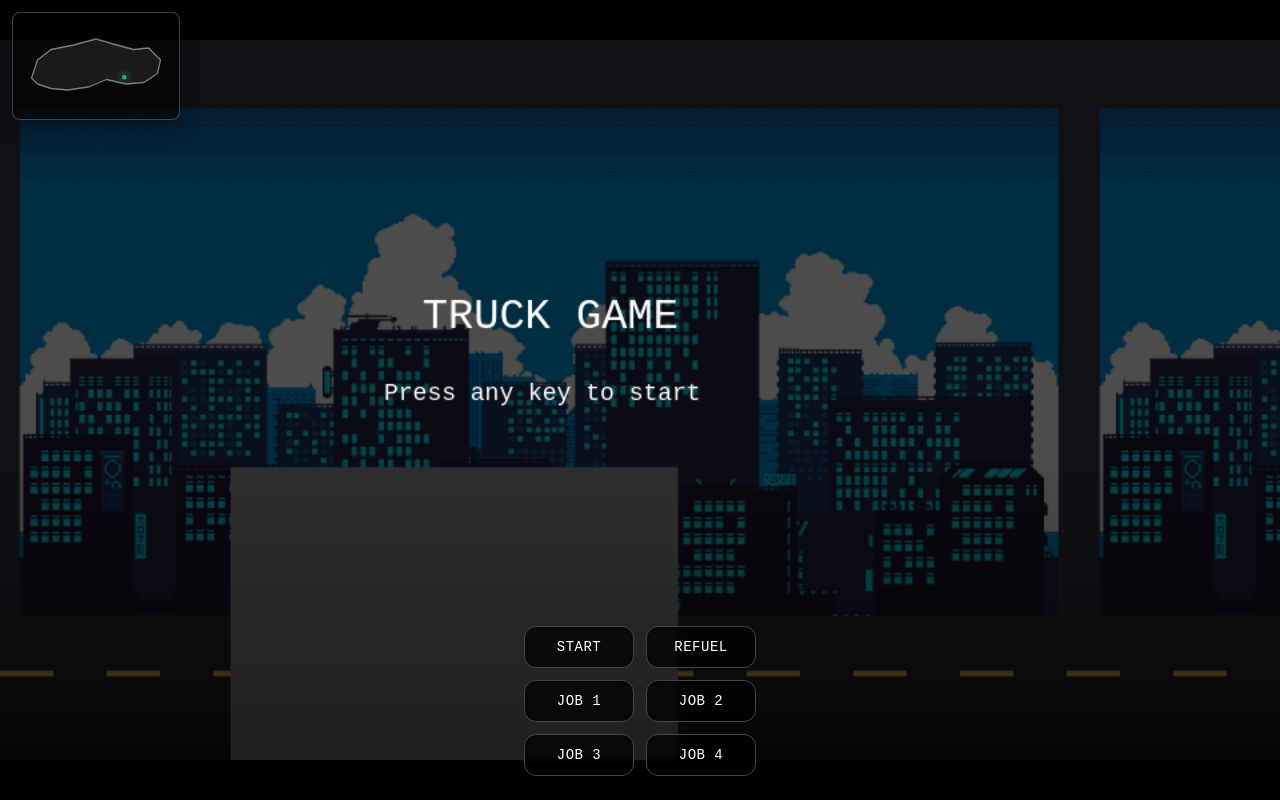
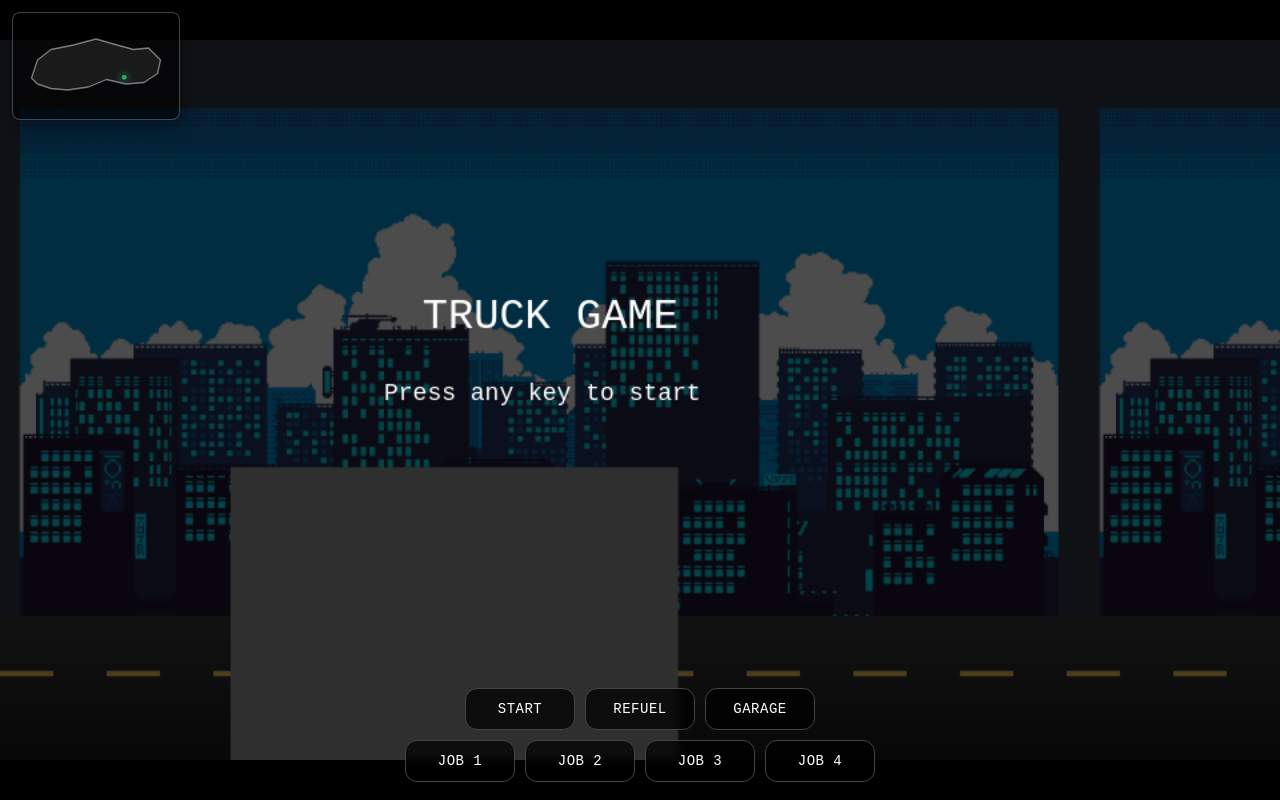
Before and after one commit to japage628-ui/truckgame, a plain HTML site: page index.html in a window 1280 px wide. Drawn offline with Linux system fonts and the light colour scheme.

Commit message:
Full project update

```diff
--- a/index.html
+++ b/index.html
@@ -48,27 +48,29 @@
       max-height: 100vh;
     }
 
-    .touch-controls {
+    #mobile-controls {
       position: absolute;
-      inset: 0;
+      inset: auto 0 0 0;
       display: flex;
       flex-direction: column;
       align-items: center;
       justify-content: flex-end;
-      gap: 12px;
-      padding: 16px 16px calc(24px + env(safe-area-inset-bottom, 16px)) 16px;
+      gap: 10px;
+      padding: 10px 12px calc(18px + env(safe-area-inset-bottom, 12px)) 12px;
       box-sizing: border-box;
-      background: linear-gradient(180deg, rgba(0, 0, 0, 0) 55%, rgba(0, 0, 0, 0.4) 100%);
+      pointer-events: none;
+      z-index: 18;
     }
 
-    .touch-row {
+    .mobile-row {
       display: flex;
-      gap: 12px;
+      gap: 10px;
+      pointer-events: auto;
     }
 
-    .touch-btn {
+    .mobile-btn {
       min-width: 110px;
-      padding: 12px 16px;
+      padding: 12px 14px;
       border-radius: 12px;
       background: var(--control-bg);
       color: var(--control-text);
@@ -81,15 +83,15 @@
       touch-action: manipulation;
     }
 
-    .touch-btn:active,
-    .touch-btn.pressed {
+    .mobile-btn:active,
+    .mobile-btn.pressed {
       background: var(--control-active);
       color: #000;
       border-color: #3dd185;
     }
 
     @media (pointer: fine) {
-      .touch-controls {
+      #mobile-controls {
         display: none;
       }
     }
@@ -313,18 +315,17 @@
     <!-- The main game canvas -->
     <canvas id="game" width="960" height="540"></canvas>
 
-    <div class="touch-controls" aria-label="Mobile controls">
-      <div class="touch-row">
-        <button class="touch-btn" data-key="Enter" aria-label="Start game">Start</button>
-        <button class="touch-btn" data-key="r" aria-label="Refuel in city">Refuel</button>
+    <div id="mobile-controls" aria-label="Mobile controls">
+      <div class="mobile-row">
+        <button class="mobile-btn" data-key="Enter" aria-label="Start game">Start</button>
+        <button class="mobile-btn" data-key="r" aria-label="Refuel in city">Refuel</button>
+        <button class="mobile-btn" data-key="g" aria-label="Open garage">Garage</button>
       </div>
-      <div class="touch-row">
-        <button class="touch-btn" data-key="1" aria-label="Select job 1">Job 1</button>
-        <button class="touch-btn" data-key="2" aria-label="Select job 2">Job 2</button>
-      </div>
-      <div class="touch-row">
-        <button class="touch-btn" data-key="3" aria-label="Select job 3">Job 3</button>
-        <button class="touch-btn" data-key="4" aria-label="Select job 4">Job 4</button>
+      <div class="mobile-row">
+        <button class="mobile-btn" data-key="1" aria-label="Select job 1">Job 1</button>
+        <button class="mobile-btn" data-key="2" aria-label="Select job 2">Job 2</button>
+        <button class="mobile-btn" data-key="3" aria-label="Select job 3">Job 3</button>
+        <button class="mobile-btn" data-key="4" aria-label="Select job 4">Job 4</button>
       </div>
     </div>
 
--- a/src/events.js
+++ b/src/events.js
@@ -87,7 +87,9 @@ function triggerBonus(){
 // Mobile touch controls -> synthetic keys
 // ------------------------------------------
 (function setupMobileTouchControls() {
-  const buttons = document.querySelectorAll(".touch-controls button[data-key]");
+  const container = document.getElementById("mobile-controls");
+  if (!container) return;
+  const buttons = container.querySelectorAll("button[data-key]");
   if (!buttons.length) return;
 
   const activeKeys = new Set();
```
